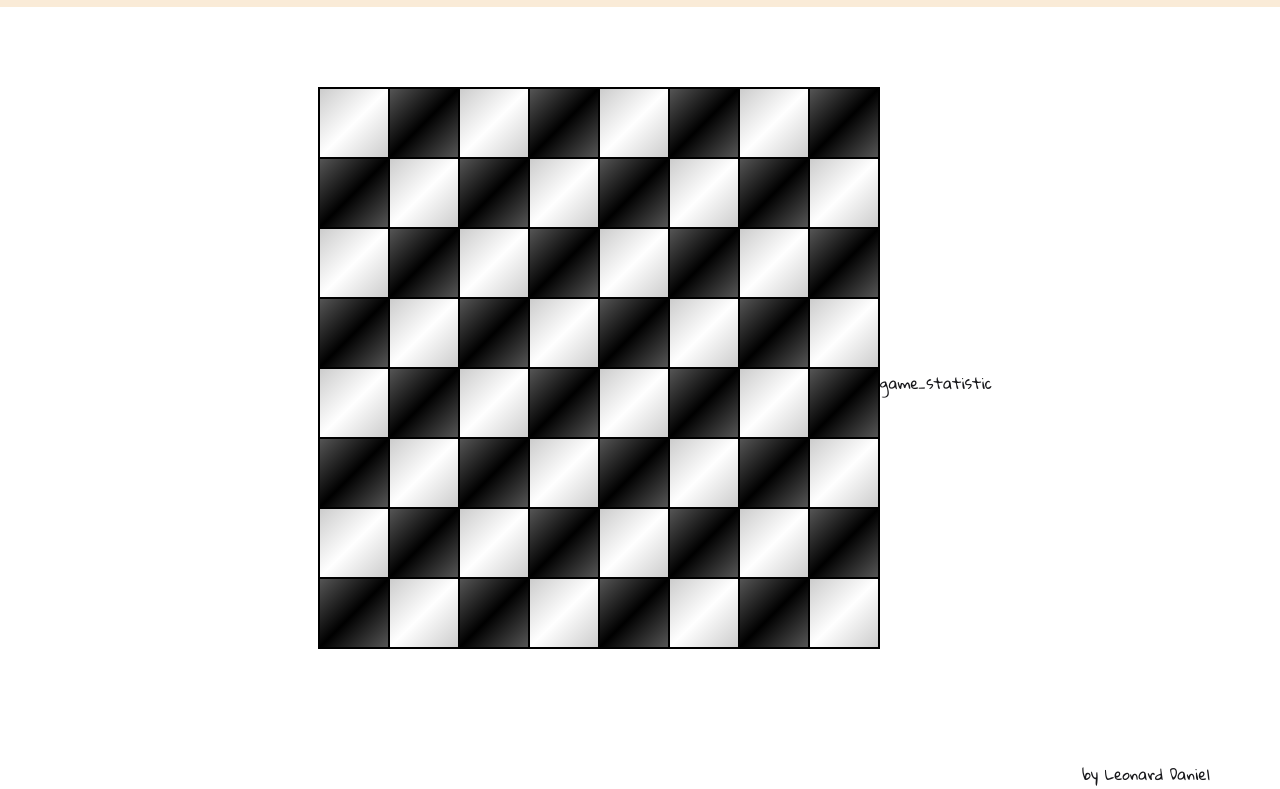
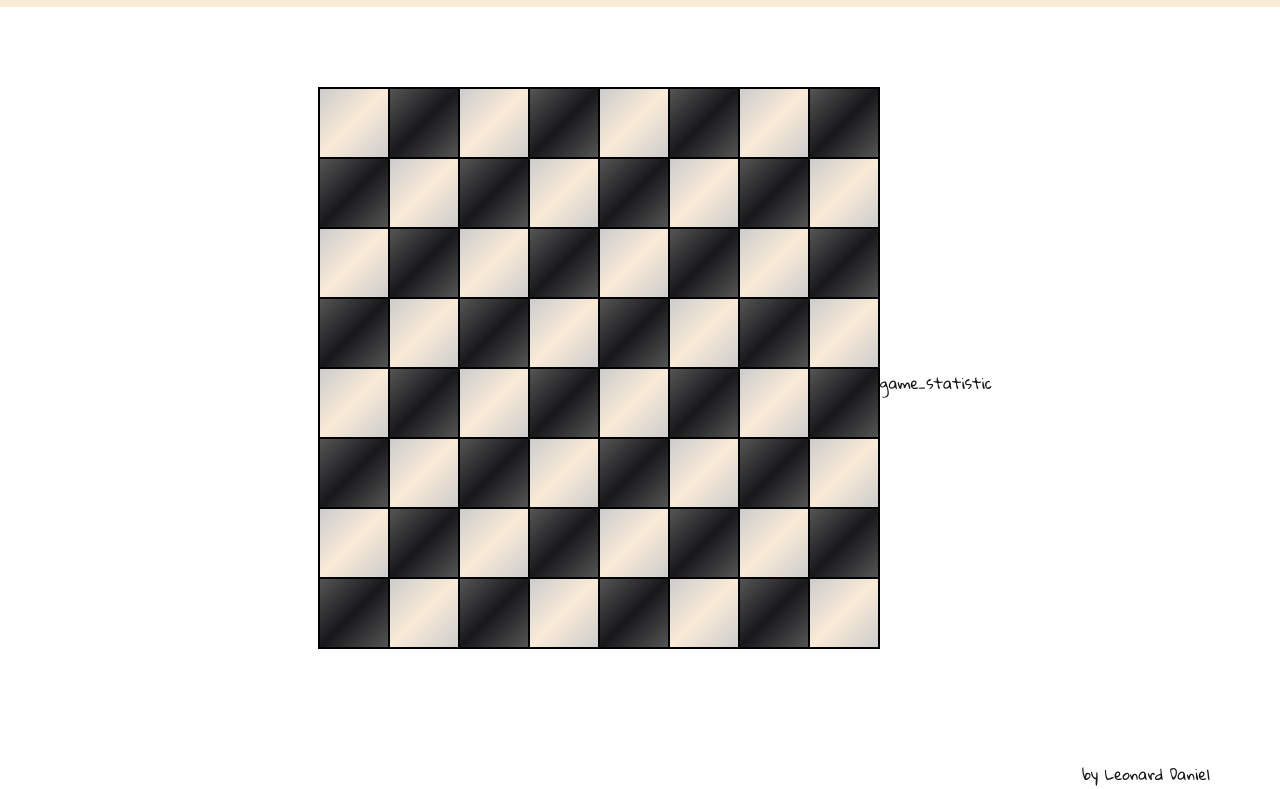
Before and after one commit to RetroCIB/chess, a plain HTML site: page index.html in a window 1280 px wide. Both pictures are taken after a click on the button "START". Shown: the part 72-861 px from the top of the page. Drawn offline with Linux system fonts and the light colour scheme.

Commit message:
rectificat casute celule

```diff
--- a/css/_main.css
+++ b/css/_main.css
@@ -60,9 +60,9 @@ main #game #game_table .cell{
 
 main #game #game_table .cell_color_white{
    background: #fff;
-   background-image: linear-gradient(-45deg, #ccc 0%, #fff 50% , #ccc 100%);
+   background-image: linear-gradient(-45deg, #ccc 0%,var(--color_background) 50% , #ccc 100%);
 }
 main #game #game_table .cell_color_black{
    background: #000;
-   background-image: linear-gradient(-45deg, #555 0%, #000 50% , #555 100%);
+   background-image: linear-gradient(-45deg, #555 0%,var(--color_text) 50% , #555 100%);
 }
```
